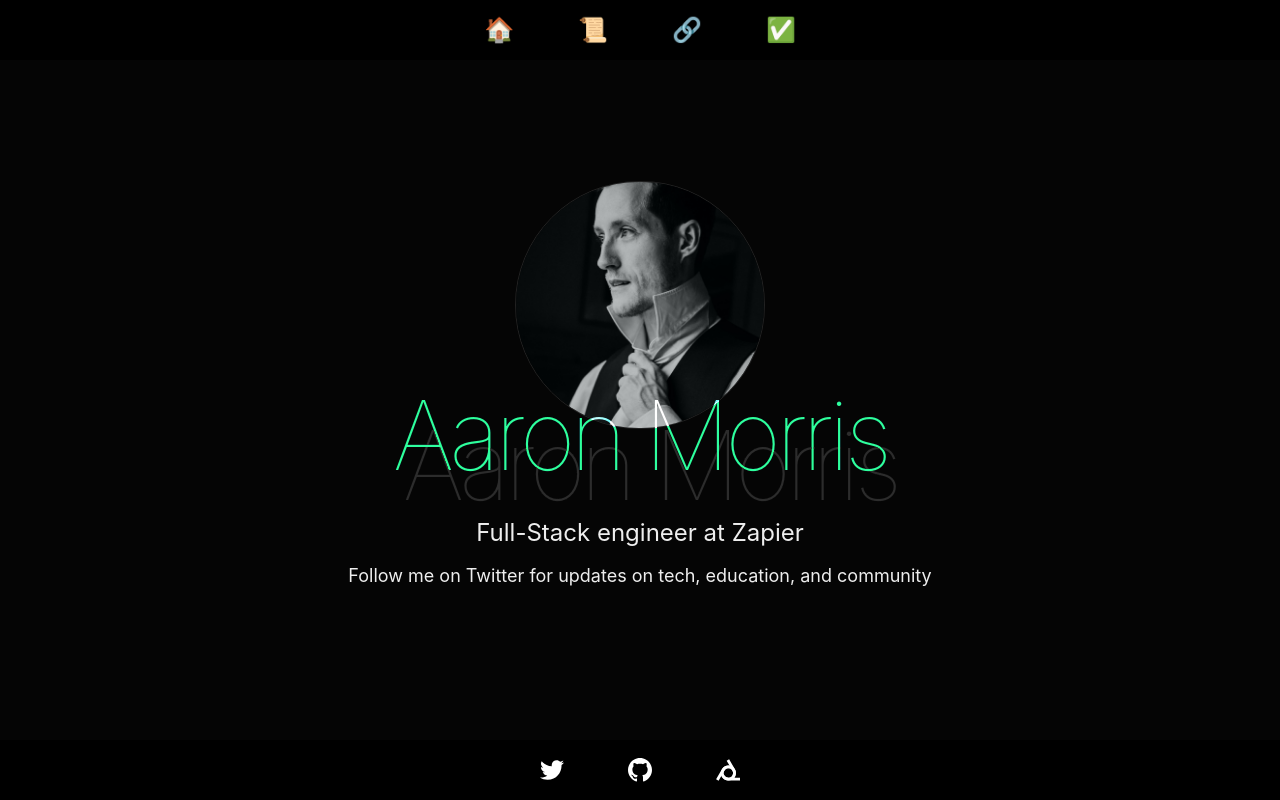
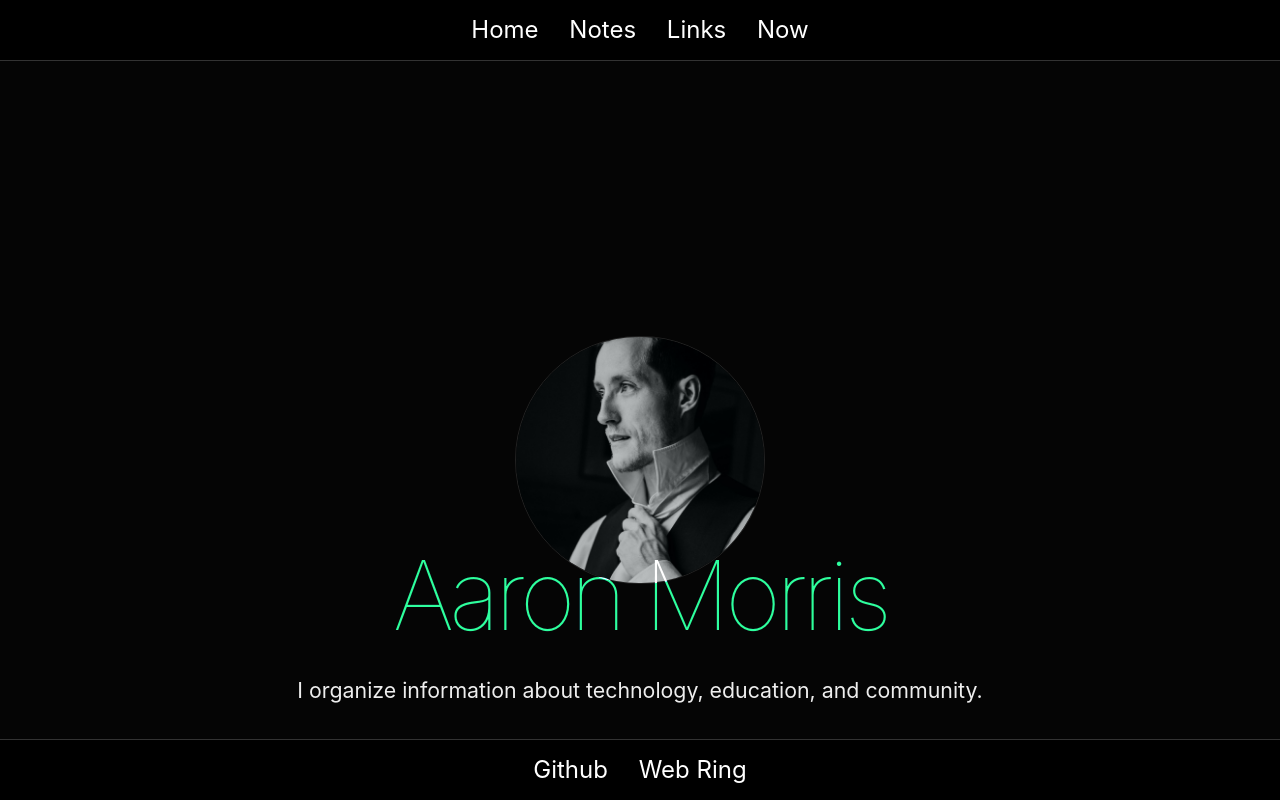
Before and after one commit to AAorris/amorris-2021, a Next.js app: page / in a window 1280 px wide. Built offline with nearby package versions, Linux system fonts and the light colour scheme.

Commit message:
Make website work better without css

```diff
--- a/components/index.css
+++ b/components/index.css
@@ -33,7 +33,7 @@ footer a {
 }
 @media (min-width: 900px) {
   body {
-    font-size: 18pt;
+    font-size: 16pt;
   }
 }
 img {
@@ -43,3 +43,6 @@ ol,
 ul {
   line-height: 1.75em;
 }
+hr {
+  border-color: #333;
+}
--- a/components/links.jsx
+++ b/components/links.jsx
@@ -2,33 +2,21 @@ import Tags from "./tags";
 
 export default function Links({ items }) {
   return (
-    <div className="links container text-gray-400">
+    <div className="links container text-gray-200">
       {items.map((post) => (
-        <div className="link-outer" key={post.uid}>
+        <div className="link-outer pt-1" key={post.uid}>
           <div className="link-inner">
             <span>
-              <a href={post.arg}>{post.title} ↗︎</a>
+              <a href={post.arg}>{post.title}</a>
               <Tags>{post.tags || []}</Tags>
               <br />
-              {post.subtitle}
+              <sub className="text-gray-500 block">{post.subtitle}</sub>
+              <br />
+              <hr />
             </span>
           </div>
         </div>
       ))}
-      <style jsx>{`
-        .links {
-          font-size: 16pt;
-          margin: auto;
-          width: max-content;
-          max-width: 62ch;
-        }
-        .link-outer {
-        }
-        .link-inner {
-          padding: 1rem;
-          border-bottom: 1px solid #333;
-        }
-      `}</style>
     </div>
   );
 }
--- a/components/tags.jsx
+++ b/components/tags.jsx
@@ -8,17 +8,12 @@ export default function Tags({ children }) {
       {children.map((tag, idx) => (
         <Link key={tag} href="/links/tagged/[tag]" as={`/links/tagged/${tag}`}>
           <a>
-            <span>{` #${tag}${idx === children.length ? "" : " "}`}</span>
+            <span className="p-1 text-center inline-block text-gray-600">{` #${tag}${
+              idx === children.length ? "" : " "
+            }`}</span>
           </a>
         </Link>
       ))}
-      <style jsx>{`
-        span {
-          display: inline-block;
-          padding: 4px;
-          text-align: center;
-        }
-      `}</style>
     </span>
   );
 }
--- a/pages/_app.jsx
+++ b/pages/_app.jsx
@@ -70,48 +70,49 @@ function MyApp({ Component, pageProps }) {
     <Fragment>
       <header>
         <Link href="/">
-          <a className="plain" aria-label="Home">
-            <Icon graphic={() => "🏠"} />
+          <a className="plain text-white px-3" aria-label="Home">
+            Home
           </a>
         </Link>
+        &nbsp;
         <Link href="/notes" as="/notes">
-          <a className="plain" aria-label="Notes">
-            <Icon graphic={() => "📜"} />
+          <a className="plain text-white px-3" aria-label="Notes">
+            Notes
           </a>
         </Link>
+        &nbsp;
         <Link href="/links" as="/links">
-          <a className="plain" aria-label="Links">
-            <Icon graphic={() => "🔗"} />
+          <a className="plain text-white px-3" aria-label="Links">
+            Links
           </a>
         </Link>
+        &nbsp;
         <Link href="/now" as="/now">
-          <a className="plain" aria-label="now">
-            <Icon graphic={() => "✅"} />
+          <a className="plain text-white px-3" aria-label="now">
+            Now
           </a>
         </Link>
+        <br />
+        <br />
       </header>
+      <hr className="display-none" />
       <Component {...pageProps} />
+      <hr className="display-none" />
       <footer>
         <a
-          className="plain"
-          title="Updates on Twitter"
-          href="https://twitter.com/aaorris"
-        >
-          <Icon graphic={TwitterSvg} />
-        </a>
-        <a
-          className="plain"
+          className="plain px-3 text-white"
           title="Code on Github"
           href="https://github.com/aaorris"
         >
-          <Icon graphic={GithubSvg} />
+          Github
         </a>
+        &nbsp;
         <a
-          className="plain"
+          className="plain px-3 text-white"
           title="Part of a Web Ring"
           href="https://webring.xxiivv.com "
         >
-          <Icon graphic={WebringSvg} />
+          Web Ring
         </a>
       </footer>
     </Fragment>
--- a/pages/index.jsx
+++ b/pages/index.jsx
@@ -9,17 +9,10 @@ function Home(props) {
       </Head>
       <div className="headline pb-8">
         <img src="/img/p10.011.jpg" width="250" height="250" />
-        <h1
-          className="font-hairline leading-none"
-          style={{ textShadow: "#e2e2e2 10px 30px 0px" }}
-        >
-          Aaron Morris
-        </h1>
-        <p>Full-Stack engineer at Zapier</p>
-        <sub>
-          Follow me on <a href="https://twitter.com/aaorris">Twitter</a> for
-          updates on tech, education, and community
-        </sub>
+        <h1 className="font-hairline leading-none">Aaron Morris</h1>
+        <p>
+          I organize information about technology, education, and community.
+        </p>
       </div>
       <style jsx>{`
         main {
--- a/pages/notes/index.jsx
+++ b/pages/notes/index.jsx
@@ -10,10 +10,7 @@ function Notes({ notes }) {
       </Head>
       <div className="notes-outer md:mx-auto m-6 md:w-1/2">
         {notes.map((note) => (
-          <div
-            key={note.path}
-            className="note-outer py-6 border-b-2 border-gray-900"
-          >
+          <div key={note.path} className="note-outer py-6">
             <div className="note-inner">
               <Link
                 key={note.path}
@@ -22,7 +19,6 @@ function Notes({ notes }) {
               >
                 <a className="plain capitalize">
                   <h3 className="text-white pb-3 text-2xl"> {note.title} </h3>
-                  {note.poster && <img className="poster" src={note.poster} />}
                 </a>
               </Link>
               <sub className="text-gray-600">
@@ -40,6 +36,8 @@ function Notes({ notes }) {
                 </a>
               </Link>
             </div>
+            <br />
+            <hr className="display-none" />
           </div>
         ))}
       </div>
--- a/pages/now/index.jsx
+++ b/pages/now/index.jsx
@@ -13,9 +13,11 @@ function renderItem(item) {
       if (item === true) {
         return (
           <div
-            className="bg-green-600 mx-auto"
+            className="bg-green-600 text-green-600 mx-auto"
             style={{ width: 24, height: 24 }}
-          ></div>
+          >
+            x
+          </div>
         );
       } else {
         return (
@@ -30,9 +32,11 @@ function renderItem(item) {
     case "number":
       return (
         <div
-          className={"bg-green-500"}
+          className="bg-green-500 text-green-500 text-sm"
           style={{ opacity: item, width: 24, height: 24 }}
-        ></div>
+        >
+          {item}
+        </div>
       );
     default:
       return <></>;
@@ -49,7 +53,7 @@ function NowPage({ todos, habits, notes }) {
         <title>Todos | Aaron Morris </title>
       </Head>
       <table
-        className="block dailies text-white my-3 py-3 px-1 mx-auto border-gray-700 border-t-2 border-b-2"
+        className="block dailies text-white my-3 py-3 px-1 mx-auto"
         style={{ width: "max-content" }}
       >
         <thead>
@@ -74,11 +78,10 @@ function NowPage({ todos, habits, notes }) {
           ))}
         </tbody>
       </table>
-      <div
-        className="text-sm text-gray-300 mx-auto border-b-2 border-gray-600"
-        style={{ width: "64ch" }}
-      >
+      <hr />
+      <div className="text-sm text-gray-300 mx-auto" style={{ width: "64ch" }}>
         <p className="mb-3 text-gray-600">
+          <br />
           Latest from feed.amorris.ca/hallway.txt
         </p>
         {notes.map((item) => {
@@ -94,35 +97,41 @@ function NowPage({ todos, habits, notes }) {
           );
         })}
       </div>
-      <div
-        className="todos-outer text-sm text-white pt-3"
-        style={{ width: "64ch" }}
-      >
+      <hr />
+      <div className="todos-outer text-sm text-white pt-3">
         <p className="mb-3 text-gray-600">Todos</p>
+        <ul style={{ width: "100%" }}>
           {todos
             .sort((l, r) => Number(l.order) - Number(r.order))
             .map(({ id, order, content, completed, created, due }) => {
               return (
-              <div className="todo-outer" key={id}>
+                <li className="todo-outer" key={id}>
                   <div className="todo-inner">
-                  <div className="checkbox-outer">
+                    <span className="block checkbox-outer">
                       <input type="checkbox" value={completed} />
-                  </div>
-                  <div>
-                    <span className="content">{content}</span>
-                    <br />
+                    </span>
+                    <span className="block">
+                      <span className="content">
+                        #{order} {content}
+                      </span>
+                      <span className="block"></span>
                       <span className="created">
-                      #{order} Created {ago(new Date(created).getTime())} ago
+                        &nbsp;- Created {ago(new Date(created).getTime())} ago
                       </span>
                       &nbsp;
                       <span className="due">
-                      {due && `| Due within ${ago(new Date(due.date))}`}
+                        {due &&
+                          ((ago) =>
+                            ago[0] === "-"
+                              ? `- Due in ${ago.slice(1)}`
+                              : `- Due within ${ago}`)(ago(new Date(due.date)))}
+                      </span>
                     </span>
                   </div>
-                </div>
-              </div>
+                </li>
               );
             })}
+        </ul>
       </div>
       <style jsx>{`
         .todos-outer {
```
Lines whose indentation alone changed are shown as unchanged.
